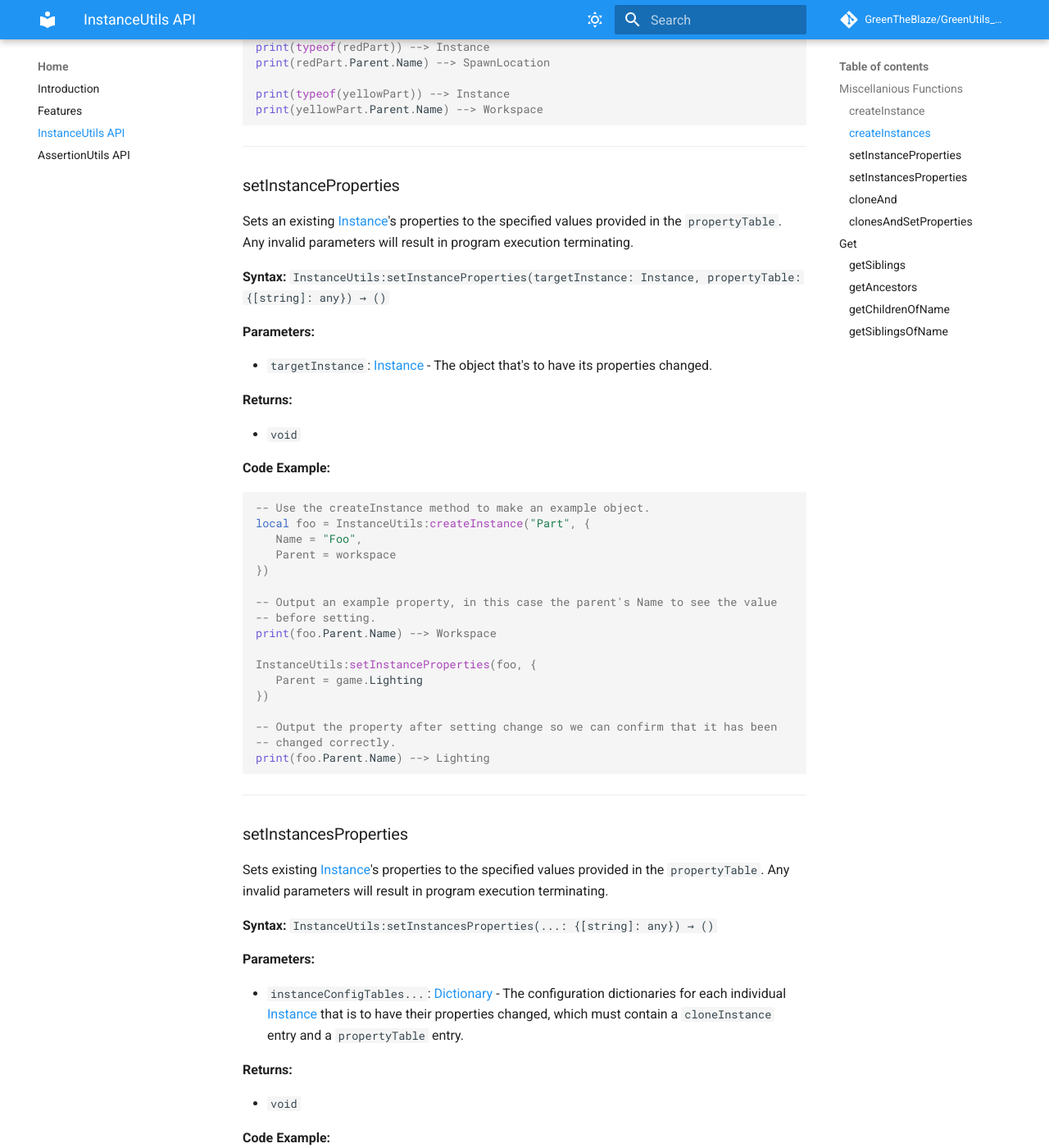
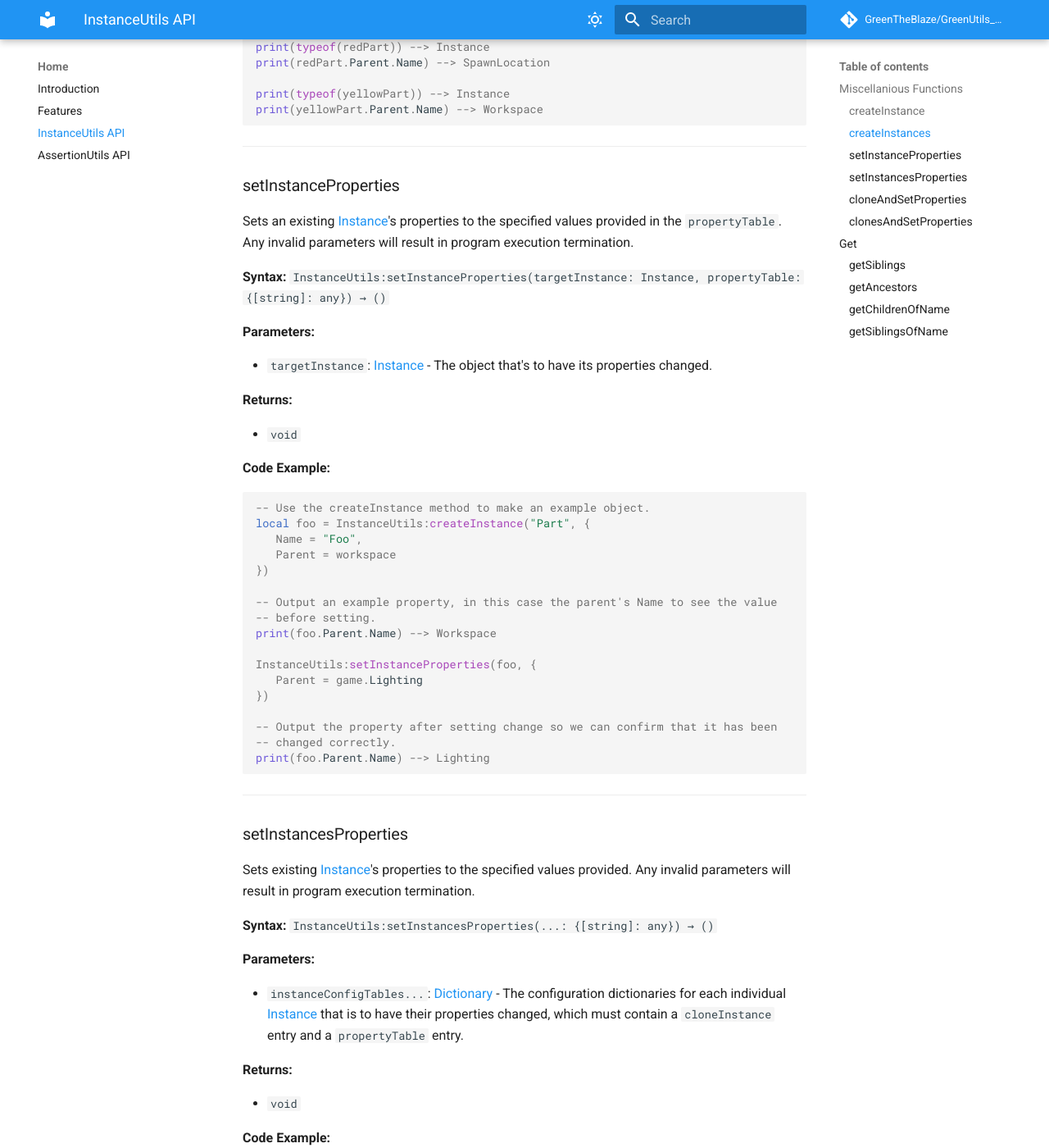
Before and after one commit to GreenTheBlaze/GreenUtils_Roblox, an MkDocs documentation site: the page built from docs/instanceutils-api.md, in a window 1280 px wide and 1400 px high, scrolled down 1999 px. Shown: the whole window at 82% size. Built offline with MkDocs 1.6.1 and Material for MkDocs 9.7.7, drawn with Linux system fonts in a browser that asks for light colours; comment, search, counter and statistics services are not loaded; some of the changed text lies outside the part shown.

Commit message:
Update instanceutils-api.md

```diff
--- a/docs/instanceutils-api.md
+++ b/docs/instanceutils-api.md
@@ -88,7 +88,7 @@ print(yellowPart.Parent.Name) --> Workspace
 ----
 
 ### setInstanceProperties
-Sets an existing [Instance](https://create.roblox.com/docs/reference/engine/classes/Instance)'s properties to the specified values provided in the `propertyTable`. Any invalid parameters will result in program execution terminating.
+Sets an existing [Instance](https://create.roblox.com/docs/reference/engine/classes/Instance)'s properties to the specified values provided in the `propertyTable`. Any invalid parameters will result in program execution termination.
 
 **Syntax:** `InstanceUtils:setInstanceProperties(targetInstance: Instance, propertyTable: {[string]: any}) → ()`
 
@@ -124,7 +124,7 @@ print(foo.Parent.Name) --> Lighting
 ----
 
 ### setInstancesProperties
-Sets existing [Instance](https://create.roblox.com/docs/reference/engine/classes/Instance)'s properties to the specified values provided in the `propertyTable`. Any invalid parameters will result in program execution terminating.
+Sets existing [Instance](https://create.roblox.com/docs/reference/engine/classes/Instance)'s properties to the specified values provided. Any invalid parameters will result in program execution termination.
 
 **Syntax:** `InstanceUtils:setInstancesProperties(...: {[string]: any}) → ()`
 
@@ -179,7 +178,7 @@ print(bar.Name) --> BarFoo
 
 ----
 
-### cloneAnd
+### cloneAndSetProperties
 Creates a full copy of the provided `cloneInstance` including all of its descendants, ignoring all instances that are not [Archivable](https://create.roblox.com/docs/reference/engine/classes/Instance#Archivable).
 
 **Syntax:** `InstanceUtils:cloneAndSetProperties(cloneInstance: Instance, propertyTable: {[string]: any}) → Instance`
```
Also changed, not shown: other parts of docs/instanceutils-api.md (+2 -3 lines).
